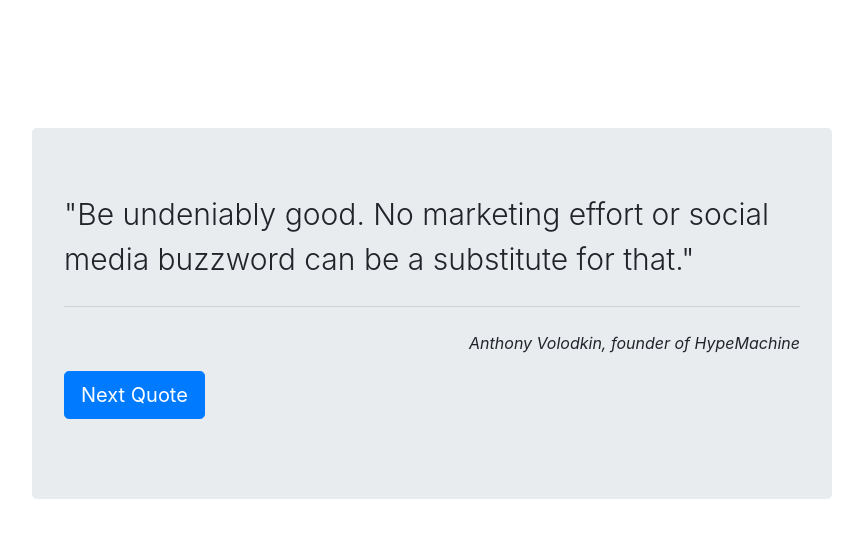
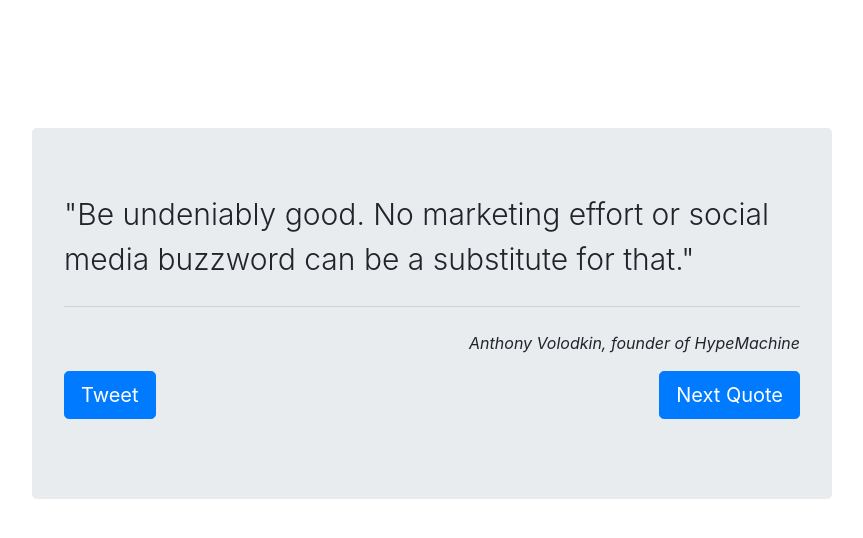
Before and after one commit to jeffreynerona/freeCodeCampProjects, a plain HTML site: page random-quote-machine/index.html in a window 1280 px wide. Shown: the whole page, without its empty margins (208-1071 px from the left). Drawn offline with nearby package versions, Linux system fonts and the light colour scheme.

Commit message:
Added Tweet functionality

```diff
--- a/random-quote-machine/index.html
+++ b/random-quote-machine/index.html
@@ -22,7 +22,8 @@
   <hr class="my-4">
   <p id="quote-author">Uncle Ben</p>
   <p class="lead">
-    <a id="quote-next" class="btn btn-primary btn-lg" href="#" role="button">Next Quote</a>
+     <button id="quote-next" class="btn btn-primary btn-lg float-right" role="button">Next Quote</button>
+    <a id="quote-tweet" target="_blank" class="btn btn-primary btn-lg" role="button">Tweet</a>
   </p>
 </div>
 </div>
@@ -162,7 +163,12 @@
     jQuery(document).ready(function ($) {
         $( "#quote-message" ).html( '\"'+quotes[quoteNum].content+'\"' );
         $( "#quote-author" ).html( quotes[quoteNum].author );
+        $("#quote-tweet").attr("href", "https://twitter.com/intent/tweet?hashtags=quotes&related=freecodecamp&text=\""+quotes[quoteNum].content+"\" "+quotes[quoteNum].author)
     });
+
+
+
+
 }
 
 function randomIntFromInterval(min,max)
```
